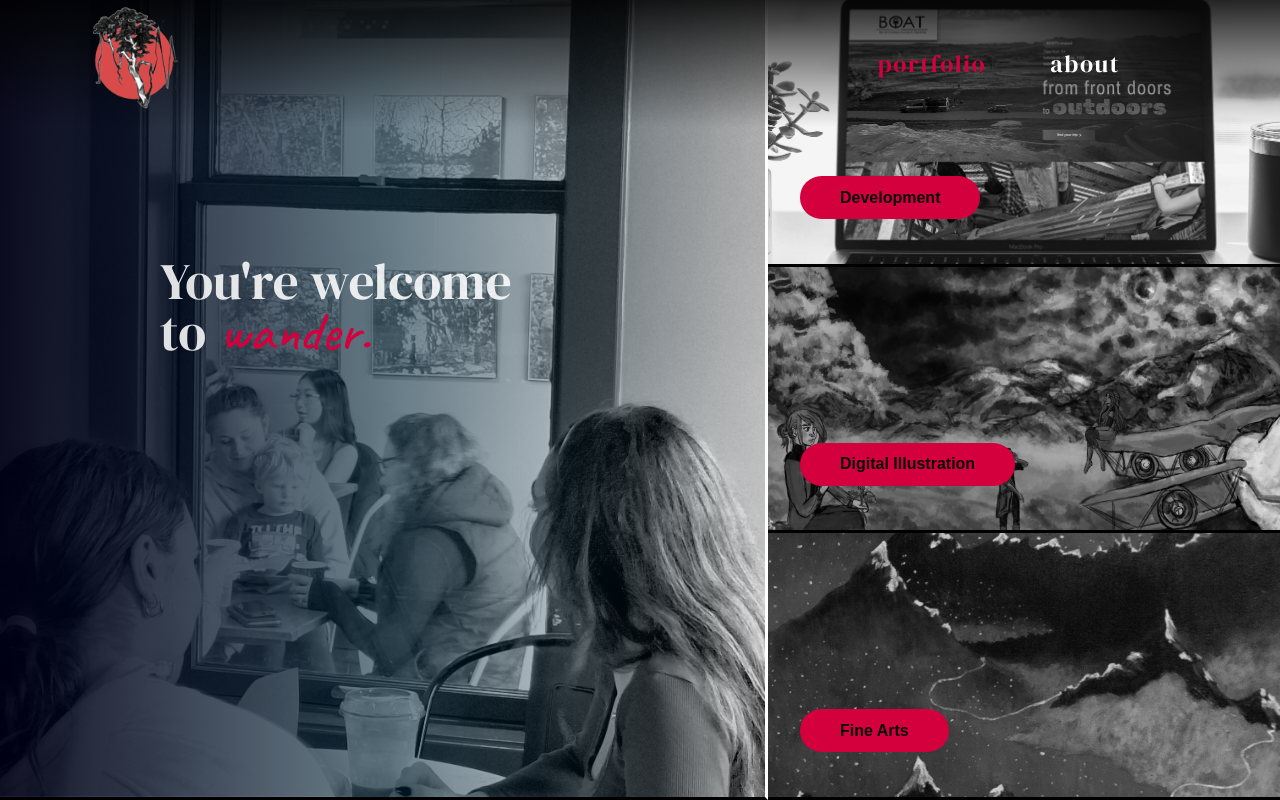
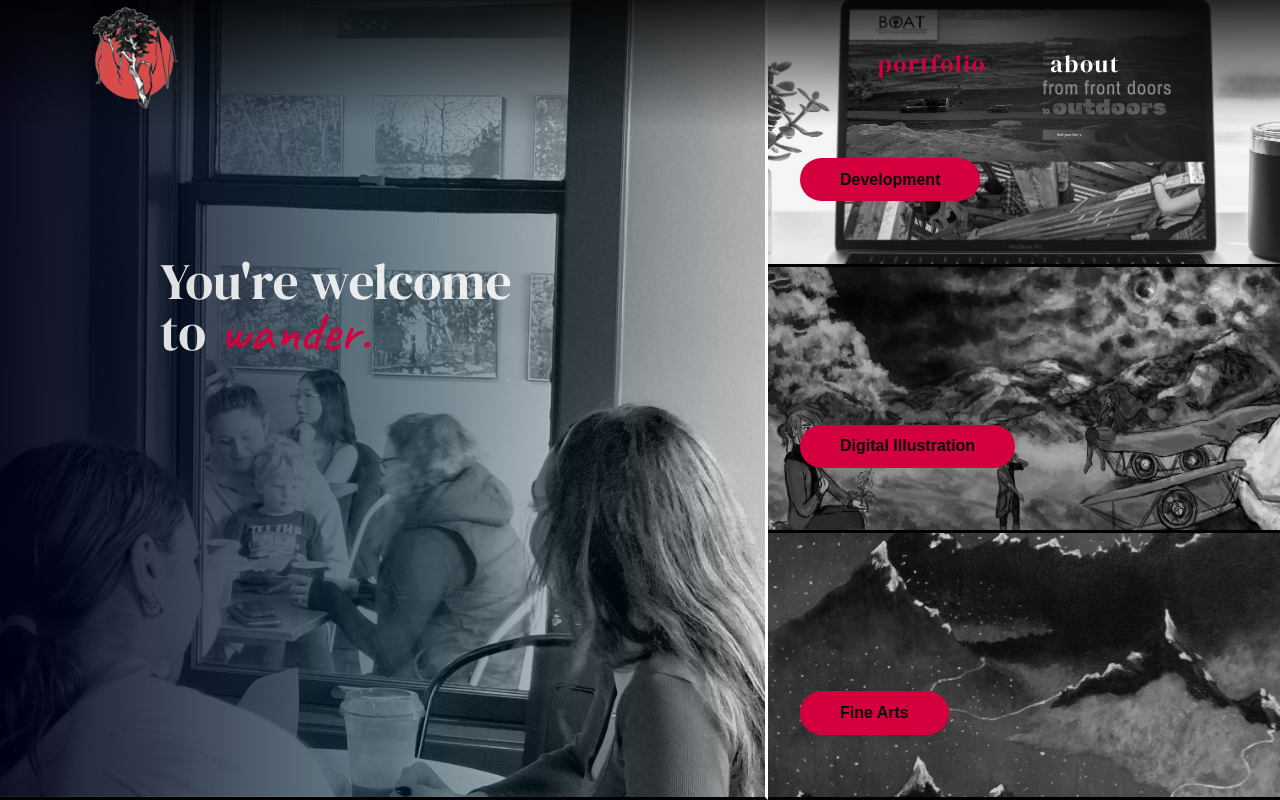
Before and after one commit to MMisionNYC/mmision, a React (Vite) app: page /portfolio in a window 1280 px wide. Built offline with nearby package versions, Linux system fonts and the light colour scheme.

Commit message:
Update Work.module.css

```diff
--- a/src/pages/Work.module.css
+++ b/src/pages/Work.module.css
@@ -305,17 +305,18 @@ h2 {
 	.workPage h2,
 	.contactPage h2 {
         font-size: 1rem;
-		position: relative;
+        position: absolute;
         margin-left: 2rem;
         padding: 0.6em 2.5em;
         background: #d3003d;
         border-radius: 5rem;
-		font-family: "Noto Sans JP", sans-serif;
+        font-family: Noto Sans JP, sans-serif;
         margin-top: 11rem;
         font-weight: 700;
         z-index: 9;
         width: fit-content;
-		height: auto !important;
+        margin-block-start: 0;
+        top: 60%;
     }
 	.contactPage h2 {
 		color: white !important;
```
Lines whose indentation alone changed are shown as unchanged.
